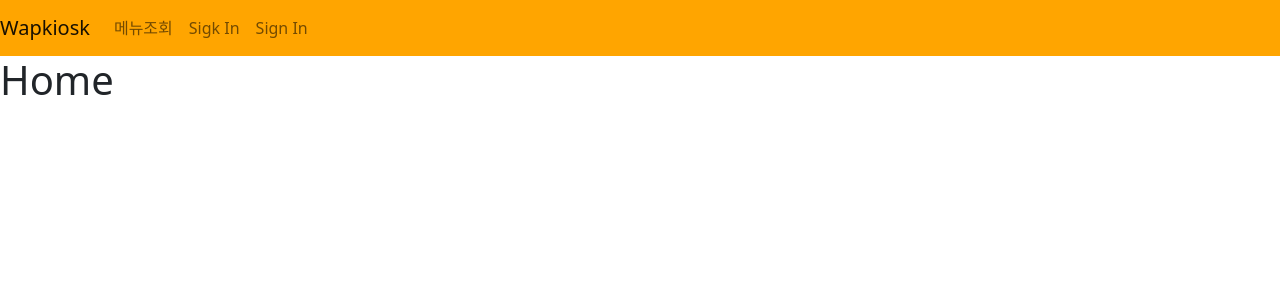
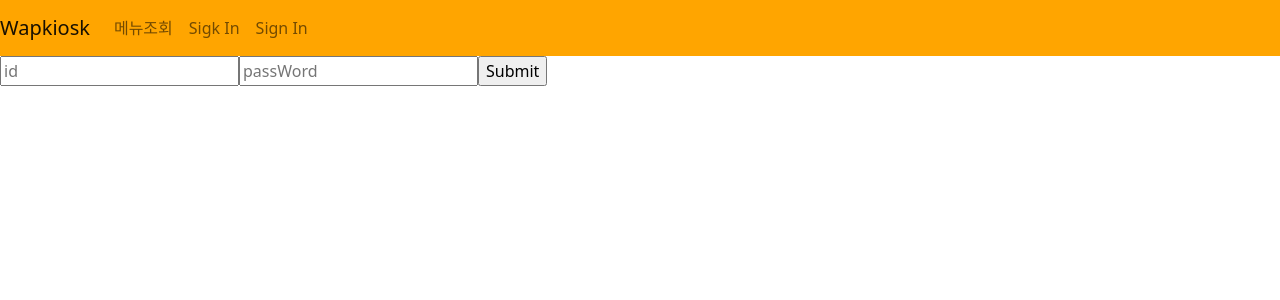
Before and after one commit to pknu-wap/2022_2_WAP_WEB_TEAM7, a React (Create React App) app: page / in a window 1280 px wide. Shown: the top 300 px of the page. Built offline with nearby package versions, Linux system fonts and the light colour scheme.

Commit message:
임시 로그인 화면 추가

```diff
--- a/src/App.js
+++ b/src/App.js
@@ -1,4 +1,5 @@
 import React from "react";
+import Home from "./Menu/MenuEdit/Home";
 import {
   BrowserRouter as Router,
   Routes,
@@ -24,10 +25,6 @@ function App() {
   );
 }
 
-function Home() {
-  return <h1>Home</h1>;
-}
-
 function SignIn() {
   return <h1>Sign In</h1>;
 }
--- a/src/Header.js
+++ b/src/Header.js
@@ -1,19 +1,25 @@
-import Container from 'react-bootstrap/Container';
-import Nav from 'react-bootstrap/Nav';
-import Navbar from 'react-bootstrap/Navbar';
-import 'bootstrap/dist/css/bootstrap.min.css';
+import Container from "react-bootstrap/Container";
+import Nav from "react-bootstrap/Nav";
+import Navbar from "react-bootstrap/Navbar";
+import "bootstrap/dist/css/bootstrap.min.css";
 import "./Header.css";
 
-function Header(){
+function Header() {
   return (
     <Navbar expand="lg" id="test">
-        <Navbar.Brand href="/home">Wapkiosk</Navbar.Brand>
+      <Navbar.Brand href="/">Wapkiosk</Navbar.Brand>
       <Navbar.Toggle aria-controls="basic-navbar-nav" />
       <Navbar.Collapse id="basic-navbar-nav">
         <Nav className="mr-auto">
-                <Nav.Link className="Navs" href="/menu">메뉴조회</Nav.Link>
-                <Nav.Link className="Navs" href="/signin">Sigk In</Nav.Link>
-                <Nav.Link className="Navs" href="/signin">Sign In</Nav.Link>
+          <Nav.Link className="Navs" href="/menu">
+            메뉴조회
+          </Nav.Link>
+          <Nav.Link className="Navs" href="/signin">
+            Sigk In
+          </Nav.Link>
+          <Nav.Link className="Navs" href="/signin">
+            Sign In
+          </Nav.Link>
         </Nav>
       </Navbar.Collapse>
     </Navbar>
--- /dev/null
+++ b/src/Menu/MenuEdit/Home.js
@@ -0,0 +1,33 @@
+import axios from "axios";
+import React, { useRef } from "react";
+import { useNavigate } from "react-router-dom";
+import { useCookies } from "react-cookie"; // useCookies import
+
+const Login = (props) => {
+  const formRef = useRef();
+  const [cookies, setCookie] = useCookies(["id"]); // 쿠키 훅
+  const navigate = useNavigate();
+
+  const login = (e) => {
+    e.preventDefault();
+    axios
+      .post("/users/login", {
+        // 로그인 요청
+        id: formRef.current.id.value,
+        password: formRef.current.passWord.value,
+      })
+      .then((res) => {
+        setCookie("id", res.data.token); // 쿠키에 토큰 저장
+      });
+  };
+
+  return (
+    <form ref={formRef} onSubmit={login}>
+      <input type="text" name="id" placeholder="id" required />
+      <input type="password" name="passWord" placeholder="passWord" required />
+      <input type="submit"></input>
+    </form>
+  );
+};
+
+export default Login;
```
Lines whose indentation alone changed are shown as unchanged.
